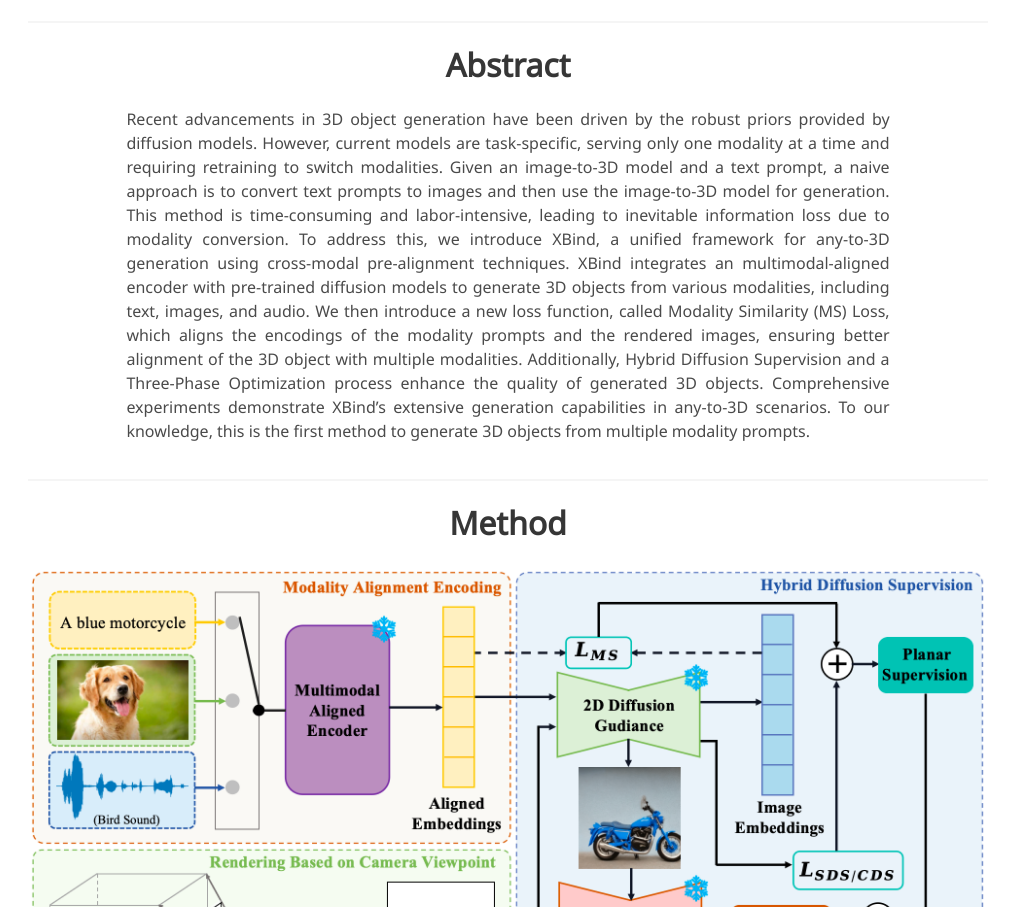
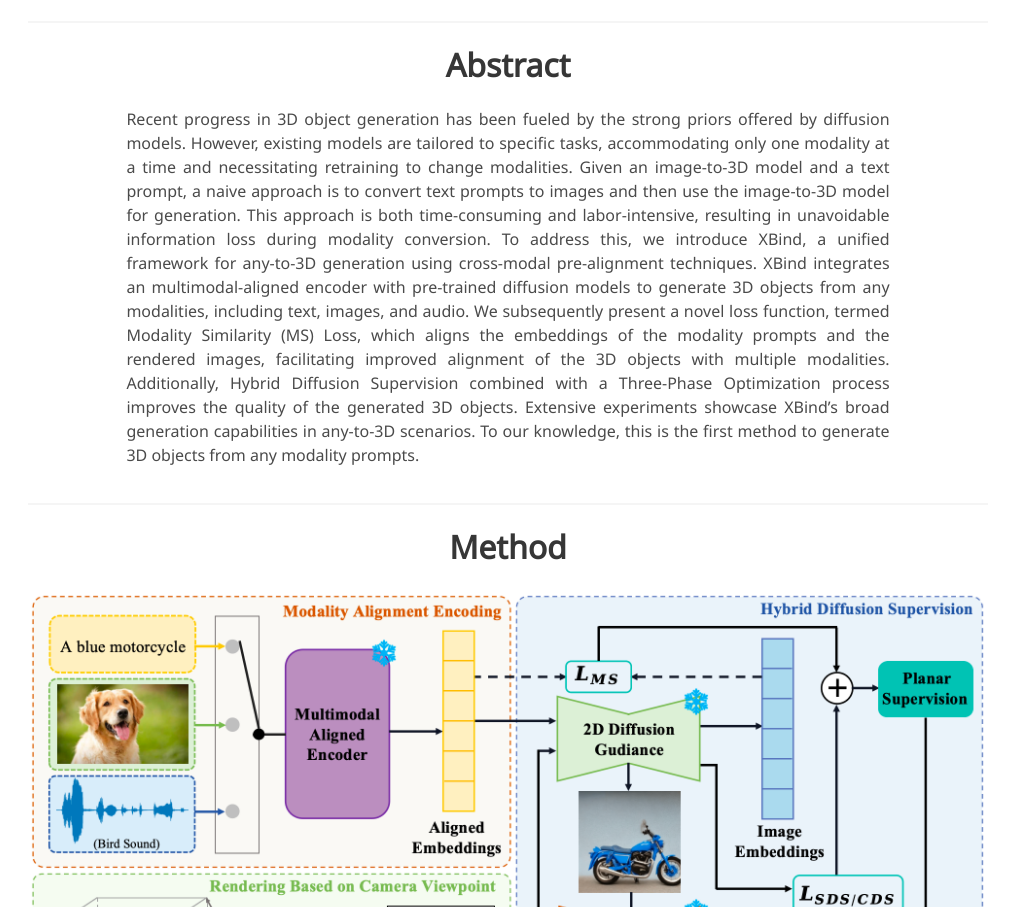
Before and after one commit to zeroooooooow1440/zeroooooooow1440.github.io, a plain HTML site: page index.html in a window 1280 px wide. Shown: the part 904-1811 px from the top of the page, without its empty margins (132-1147 px from the left). Drawn offline with Linux system fonts and the light colour scheme; a web font is replaced by a local one.

Commit message:
Update index.html

```diff
--- a/index.html
+++ b/index.html
@@ -3,7 +3,7 @@
 <head>
   <meta charset="utf-8">
   <meta name="viewport" content="width=device-width, initial-scale=1">
-  <title>XBind: Any-to-3D Generation via Hybrid Diffusion Supervision</title>
+  <title>Any-to-3D Generation via Hybrid Diffusion Supervision</title>
   <link rel="shortcut icon" href="./static/our_gif/XBind_logo.ico" />
 
   <link href="https://fonts.googleapis.com/css?family=Google+Sans|Noto+Sans|Castoro"
@@ -216,18 +216,7 @@
         <h2 class="title is-3">Abstract</h2>
         <div class="content has-text-justified">
           <p>
-            Recent advancements in 3D object generation have been driven by the robust priors provided by diffusion models.
-            However, current models are task-specific, serving only one modality at a time and requiring retraining to switch
-            modalities. Given an image-to-3D model and a text prompt, a naive approach is to convert text prompts to images
-            and then use the image-to-3D model for generation. This method is time-consuming and labor-intensive, leading to
-            inevitable information loss due to modality conversion. To address this, we introduce XBind, a unified framework
-            for any-to-3D generation using cross-modal pre-alignment techniques. XBind integrates an multimodal-aligned encoder
-            with pre-trained diffusion models to generate 3D objects from various modalities, including text, images, and audio.
-            We then introduce a new loss function, called Modality Similarity (MS) Loss, which aligns the encodings of the modality
-            prompts and the rendered images, ensuring better alignment of the 3D object with multiple modalities. Additionally,
-            Hybrid Diffusion Supervision and a Three-Phase Optimization process enhance the quality of generated 3D objects.
-            Comprehensive experiments demonstrate XBind’s extensive generation capabilities in any-to-3D scenarios.
-            To our knowledge, this is the first method to generate 3D objects from multiple modality prompts.
+            Recent progress in 3D object generation has been fueled by the strong priors offered by diffusion models. However, existing models are tailored to specific tasks, accommodating only one modality at a time and necessitating retraining to change modalities. Given an image-to-3D model and a text prompt, a naive approach is to convert text prompts to images and then use the image-to-3D model for generation. This approach is both time-consuming and labor-intensive, resulting in unavoidable information loss during modality conversion. To address this, we introduce XBind, a unified framework for any-to-3D generation using cross-modal pre-alignment techniques. XBind integrates an multimodal-aligned encoder with pre-trained diffusion models to generate 3D objects from any modalities, including text, images, and audio. We subsequently present a novel loss function, termed Modality Similarity (MS) Loss, which aligns the embeddings of the modality prompts and the rendered images, facilitating improved alignment of the 3D objects with multiple modalities. Additionally, Hybrid Diffusion Supervision combined with a Three-Phase Optimization process improves the quality of the generated 3D objects. Extensive experiments showcase XBind’s broad generation capabilities in any-to-3D scenarios. To our knowledge, this is the first method to generate 3D objects from any modality prompts.
           </p>
         </div>
       </div>
```
